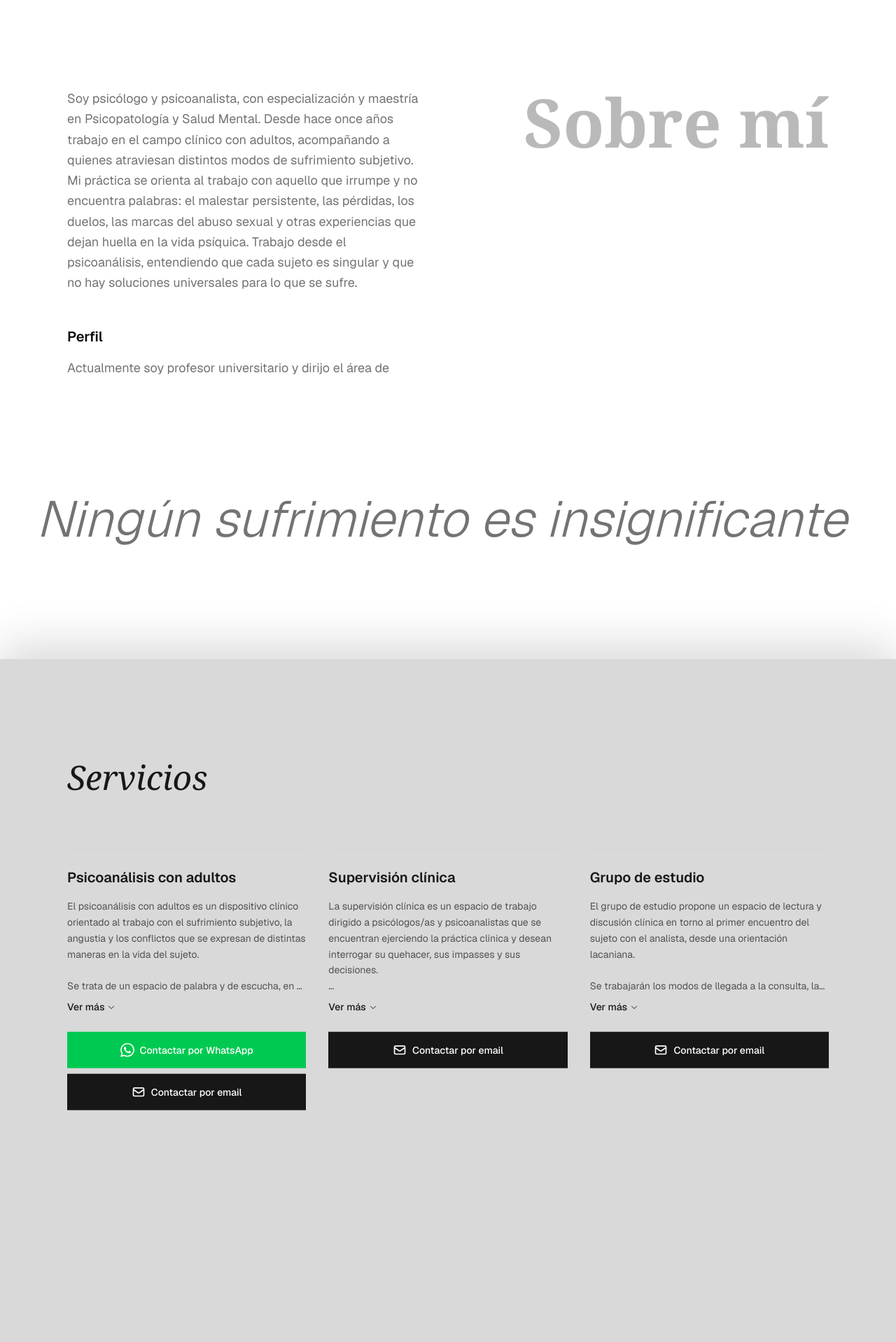
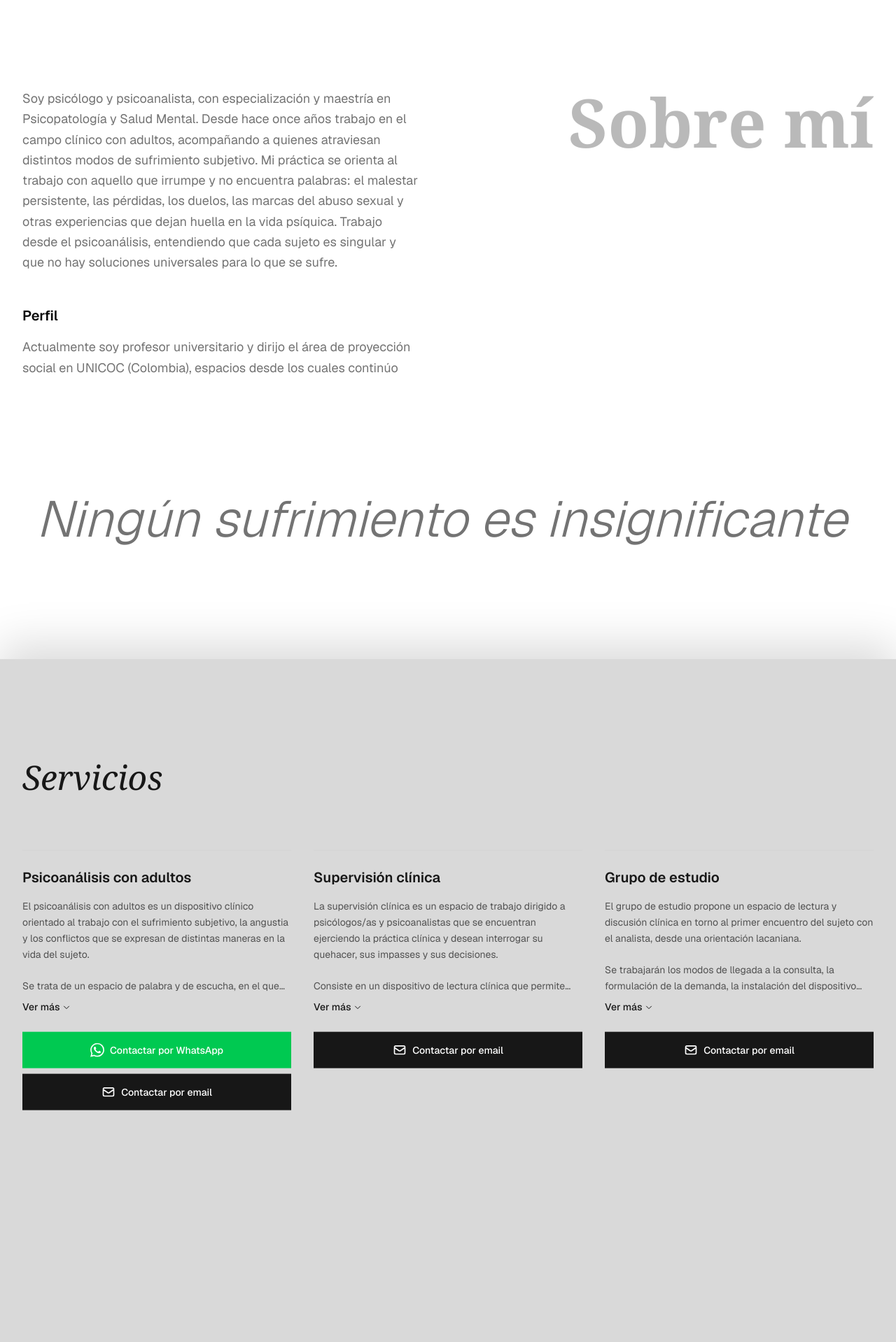
Before and after one commit to jdvsg12/landing-page-headless-cms, a Next.js app: page / in a window 1280 px wide. Shown: the part 802-2720 px from the top of the page at 70% size. Built offline with nearby package versions, Linux system fonts and the light colour scheme.

Commit message:
fix: max width in all section

```diff
--- a/src/components/about-section.tsx
+++ b/src/components/about-section.tsx
@@ -10,7 +10,7 @@ export function AboutSection() {
 
     return (
         <section id="about" className="relative z-10 bg-background py-24 lg:py-32">
-            <div className="mx-auto max-w-6xl px-6 lg:px-8">
+            <div className="mx-auto max-w-7xl px-6 lg:px-8">
                 <div className="grid items-start gap-8 lg:grid-cols-2 lg:gap-12">
                     {/* Text Content - Left Side with internal scroll */}
                     <motion.div
--- a/src/components/contact-section.tsx
+++ b/src/components/contact-section.tsx
@@ -75,7 +75,7 @@ export function ContactSection() {
             className="relative z-30 min-h-[150vh] bg-[#1a1a1a] shadow-[0_-20px_60px_rgba(0,0,0,0.3)]"
         >
             <div className="sticky top-0 flex min-h-screen items-center overflow-hidden py-24 lg:py-32">
-                <motion.div style={{ y: contentY }} className="mx-auto w-full max-w-6xl px-6 lg:px-8">
+                <motion.div style={{ y: contentY }} className="mx-auto w-full max-w-7xl px-6 lg:px-8">
                     <div className="grid gap-16 lg:grid-cols-2">
                         {/* Left side - Form */}
                         <div>
--- a/src/components/faq-section.tsx
+++ b/src/components/faq-section.tsx
@@ -169,7 +169,7 @@ export function FaqSection() {
 
     return (
         <section id="faq" className="relative z-10 bg-white py-24 lg:py-32">
-            <div className="mx-auto max-w-6xl px-6 lg:px-8">
+            <div className="mx-auto max-w-7xl px-6 lg:px-8">
                 {/* Title with word-by-word reveal animation */}
                 <AnimatedTitle
                     text={faqContent.title}
--- a/src/components/footer.tsx
+++ b/src/components/footer.tsx
@@ -10,7 +10,7 @@ export function Footer() {
 
     return (
         <footer className="bg-[#1a1a1a] py-8">
-            <div className="mx-auto flex max-w-6xl flex-col items-center justify-between gap-6 px-6 md:flex-row lg:px-8">
+            <div className="mx-auto flex max-w-7xl flex-col items-center justify-between gap-6 px-6 md:flex-row lg:px-8">
                 {/* Logo */}
                 <motion.div initial={{ opacity: 0 }} whileInView={{ opacity: 1 }} viewport={{ once: true }}>
                     <span className="text-lg text-white">
--- a/src/components/services-section.tsx
+++ b/src/components/services-section.tsx
@@ -44,7 +44,7 @@ export function ServicesSection() {
         >
             {/* Sticky container for content */}
             <div className="sticky top-0 flex min-h-screen items-center overflow-hidden py-20">
-                <motion.div style={{ y: contentY }} className="mx-auto w-full max-w-6xl px-6 lg:px-8">
+                <motion.div style={{ y: contentY }} className="mx-auto w-full max-w-7xl px-6 lg:px-8">
                     <motion.h2
                         initial={{ opacity: 0, y: 30 }}
                         whileInView={{ opacity: 1, y: 0 }}
```
